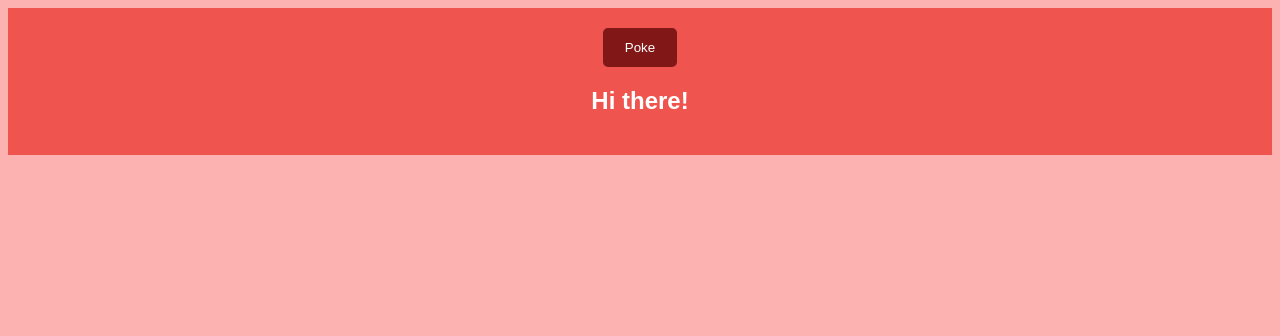
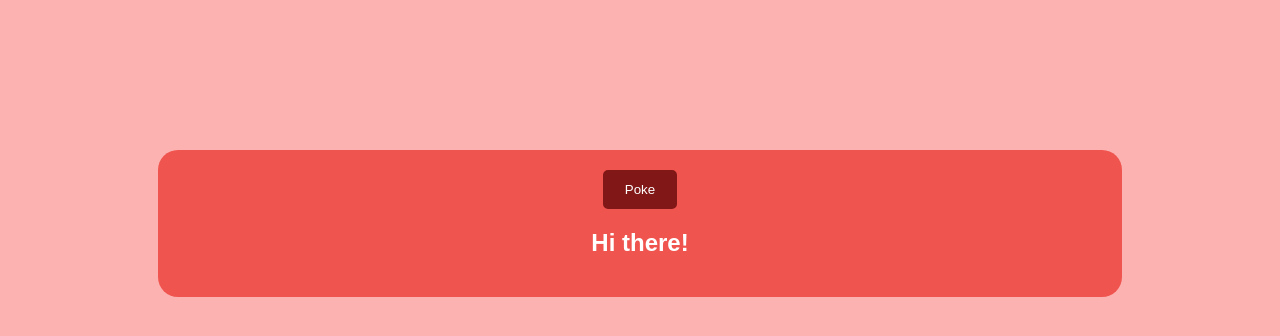
Before and after one commit to ashishdommety/emotive-counter, a React (Create React App) app: page / in a window 1280 px wide. Shown: the top 336 px of the page. Built offline with nearby package versions, Linux system fonts and the light colour scheme.

Commit message:
add additional styling

```diff
--- a/src/index.css
+++ b/src/index.css
@@ -5,9 +5,11 @@ body {
 }
 
 #display{
+  margin: 150px 150px;
   background-color: #F0544F;
   padding: 20px;
   color: white;
+  border-radius: 20px;
 }
 
 button{
@@ -23,7 +25,6 @@ button:hover{
   background-color: #F0544F;
   border: 2px dashed #821717;
   font-weight: bold;
-  /* color: #821717; */
 }
 button:focus{
   outline: none;
```
